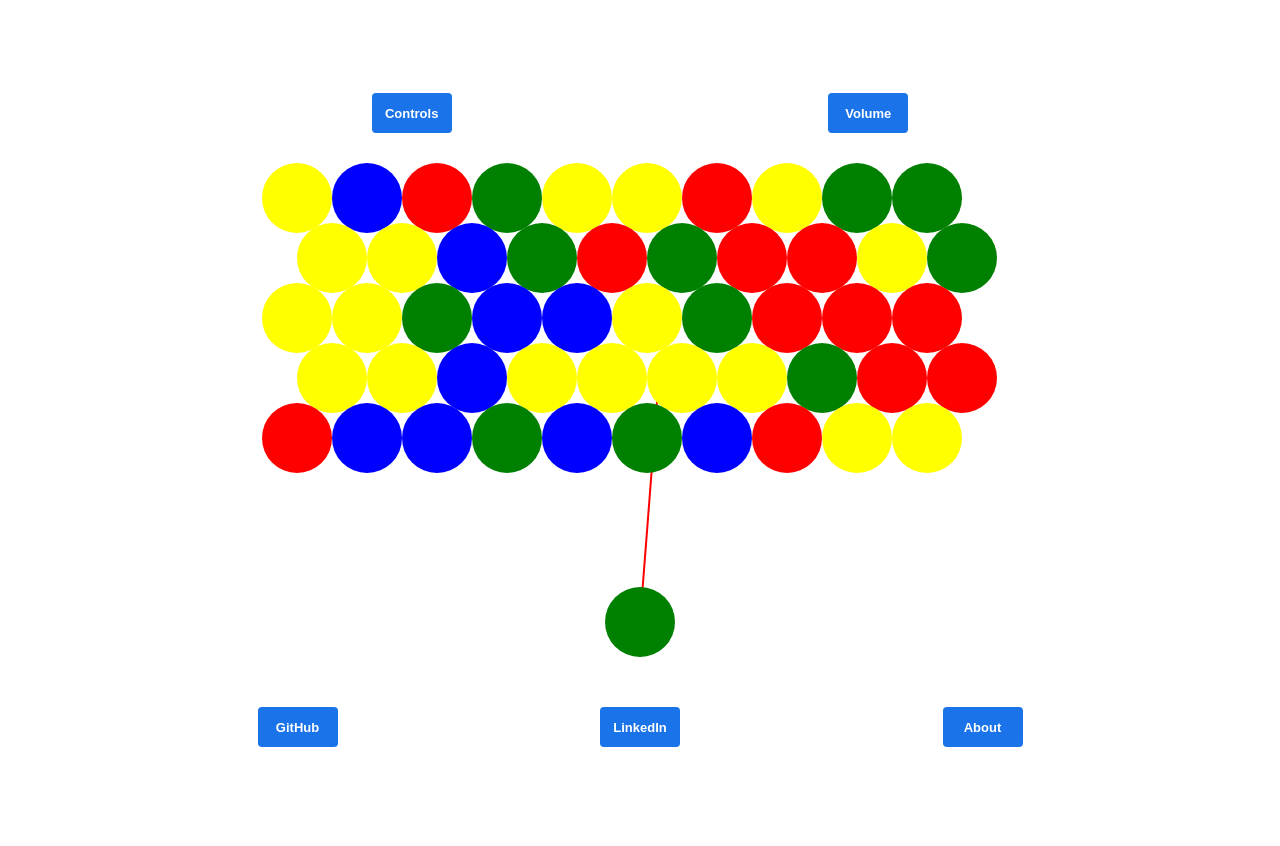
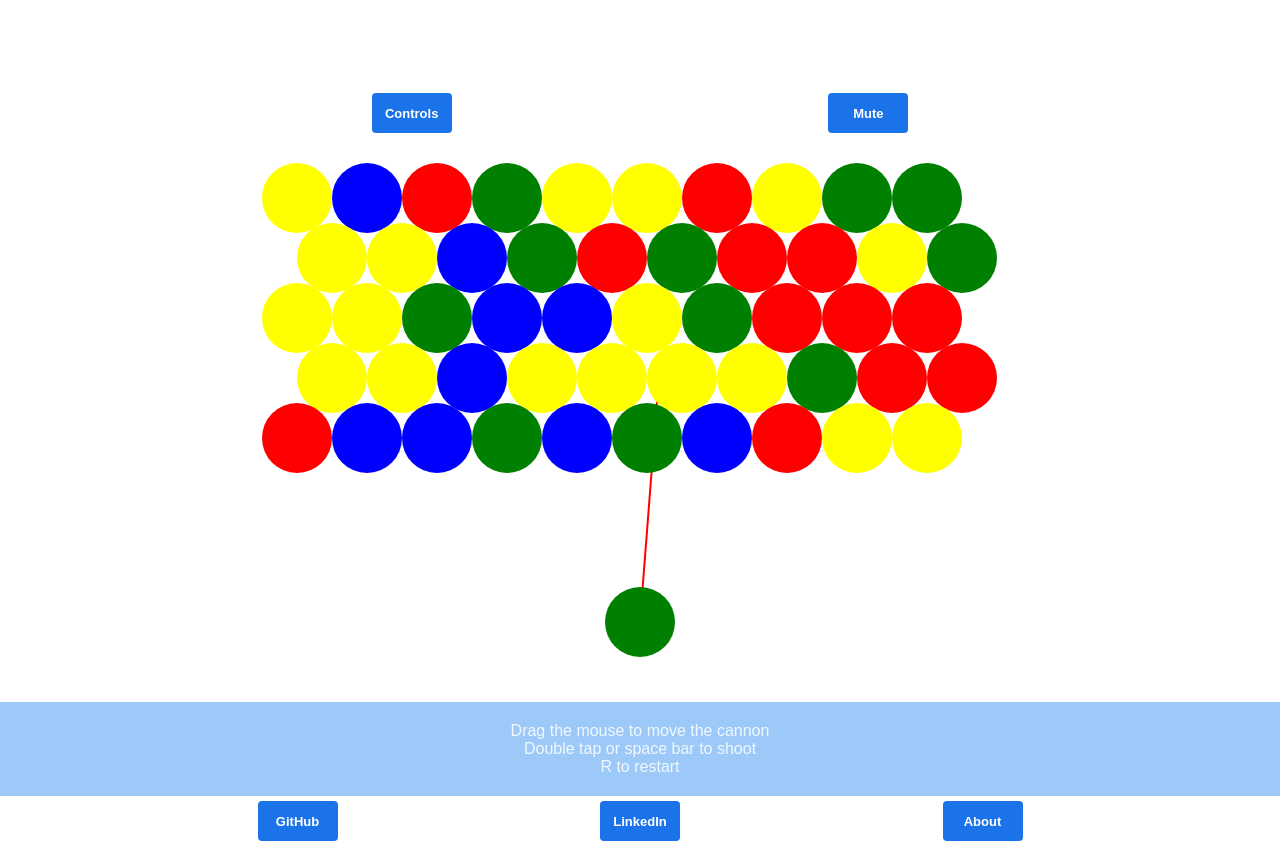
Before and after one commit to luqven/ThreeRunner, a website built with webpack: page index.html in a window 1280 px wide. Both pictures are taken after a click on the button "Controls". Before the commit the page ends 800 px from the top, so only its background shows below. Built offline with nearby package versions, Linux system fonts and the light colour scheme.

Commit message:
add basic button controls

```diff
--- a/index.html
+++ b/index.html
@@ -12,12 +12,6 @@
     <meta name="description" content="" />
     <meta name="viewport" content="width=device-width, initial-scale=1" />
     <link rel="stylesheet" href="./styles/index.css" />
-    <style>
-      canvas {
-        width: 100%;
-        height: 100%;
-      }
-    </style>
   </head>
   <body>
     <!--[if lt IE 7]>
@@ -30,15 +24,22 @@
     <div class="pageContainer">
       <div class="gameControls">
         <button id="controls-btn">Controls</button>
-        <button id="volume-btn">Volume</button>
+        <button id="volume-btn">Mute</button>
       </div>
       <div id="gameContainer">
         <canvas width="896" height="560" id="gameCanvas"></canvas>
       </div>
+      <div class="controlsModal transparent">
+        <ul>
+          <li>Drag the mouse to move the cannon</li>
+          <li>Double tap or space bar to shoot</li>
+          <li>R to restart</li>
+        </ul>
+      </div>
       <div class="gameInfo">
-        <button>GitHub</button>
-        <button>LinkedIn</button>
-        <button>About</button>
+        <a href="#"><button>GitHub</button></a>
+        <a href="#"><button>LinkedIn</button></a>
+        <a href="#"><button>About</button></a>
       </div>
     </div>
     <script src="./dist/main.js"></script>
--- a/src/index.js
+++ b/src/index.js
@@ -7,6 +7,21 @@ document.addEventListener("DOMContentLoaded", () => {
   console.log("webpack is running...");
   console.log("DOM fully loaded and parsed");
   window.requestAnimFrame = Util.requestAnimFrame;
+  // style the page's buttons
+  let controlsBtn = document.querySelector("#controls-btn");
+  controlsBtn.addEventListener("click", e => {
+    let controls = document.querySelector(".controlsModal");
+    controls.classList.toggle("transparent");
+  });
+  let volumeBtn = document.querySelector("#volume-btn");
+  volumeBtn.addEventListener("click", e => {
+    let innerText = volumeBtn.innerHTML;
+    if (innerText === "Mute") {
+      volumeBtn.innerHTML = "Unmute";
+    } else {
+      volumeBtn.innerHTML = "Mute";
+    }
+  });
   // create the game canvas
   const canvas = new Canvas({
     canvas: document.getElementById("gameCanvas"),
--- a/styles/game.css
+++ b/styles/game.css
@@ -55,3 +55,17 @@
   flex-direction: row;
   justify-content: space-evenly;
 }
+
+.controlsModal {
+  display: flex;
+  flex-direction: column;
+  justify-content: space-around;
+  text-align: center;
+  background-color: rgba(143, 194, 249, 0.872);
+  padding: 20px;
+  color: aliceblue;
+}
+
+.controlsModal ul {
+  list-style: none;
+}
```
Also changed, not shown: dist/main.js.
